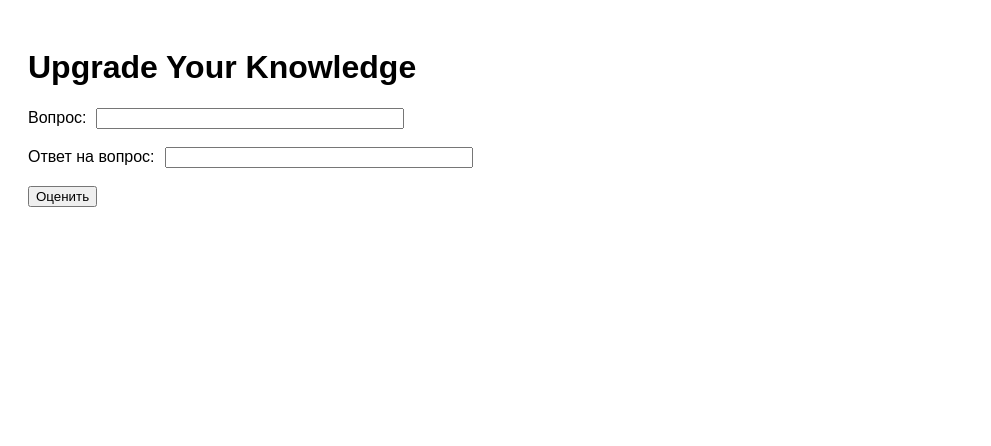
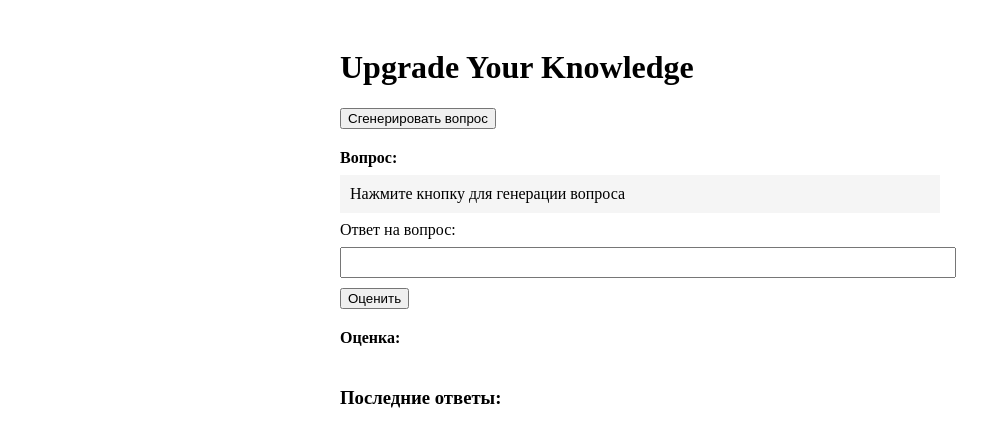
Before and after one commit to Islamzhet/Total-Upgrade-, a Next.js app: page / in a window 1280 px wide. Shown: the top 446 px of the page, without its empty margins (0-991 px from the left). Built offline with nearby package versions, Linux system fonts and the light colour scheme.

Commit message:
Update index.js

```diff
--- a/pages/index.js
+++ b/pages/index.js
@@ -1,54 +1,76 @@
-import { useState } from 'react';
+"use client";
+
+import { useState } from "react";
 
 export default function Home() {
-  const [question, setQuestion] = useState('');
-  const [answer, setAnswer] = useState('');
-  const [result, setResult] = useState(null);
+  const [question, setQuestion] = useState("");
+  const [answer, setAnswer] = useState("");
+  const [result, setResult] = useState("");
+  const [history, setHistory] = useState([]);
 
-  async function handleSubmit(e) {
-    e.preventDefault();
-    const res = await fetch('/api/evaluate', {
-      method: 'POST',
-      headers: { 'Content-Type': 'application/json' },
+  const generateQuestion = async () => {
+    const res = await fetch("/api/generate-question");
+    const data = await res.json();
+    setQuestion(data.question.trim());
+    setAnswer("");
+    setResult("");
+  };
+
+  const evaluateAnswer = async () => {
+    const res = await fetch("/api/evaluate", {
+      method: "POST",
+      headers: {
+        "Content-Type": "application/json",
+      },
       body: JSON.stringify({ question, answer }),
     });
+
     const data = await res.json();
-    setResult(data);
-  }
+    setResult(data.result);
+    setHistory([{ question, answer, result: data.result }, ...history]);
+  };
 
   return (
-    <div style={{ padding: 20, fontFamily: 'Arial' }}>
+    <main style={{ padding: "20px", maxWidth: "600px", margin: "auto" }}>
       <h1>Upgrade Your Knowledge</h1>
-      <form onSubmit={handleSubmit}>
-        <label>
-          Вопрос:
-          <input
-            type="text"
-            value={question}
-            onChange={(e) => setQuestion(e.target.value)}
-            style={{ marginLeft: 10, width: '300px' }}
-          />
-        </label>
-        <br /><br />
+      <button onClick={generateQuestion}>Сгенерировать вопрос</button>
+
+      <div style={{ marginTop: "20px" }}>
+        <strong>Вопрос:</strong>
+        <div style={{ margin: "8px 0", background: "#f5f5f5", padding: "10px" }}>
+          {question || "Нажмите кнопку для генерации вопроса"}
+        </div>
+
         <label>
           Ответ на вопрос:
           <input
             type="text"
             value={answer}
             onChange={(e) => setAnswer(e.target.value)}
-            style={{ marginLeft: 10, width: '300px' }}
+            style={{ width: "100%", marginTop: "8px", padding: "6px" }}
           />
         </label>
-        <br /><br />
-        <button type="submit">Оценить</button>
-      </form>
-      {result && (
-        <div style={{ marginTop: 20 }}>
-          <h3>Результат:</h3>
-          <p>Оценка: {result.score}</p>
-          <p>Комментарий: {result.feedback}</p>
+
+        <button onClick={evaluateAnswer} style={{ marginTop: "10px" }}>
+          Оценить
+        </button>
+
+        <div style={{ marginTop: "20px" }}>
+          <strong>Оценка:</strong> {result}
         </div>
-      )}
-    </div>
+      </div>
+
+      <div style={{ marginTop: "40px" }}>
+        <h3>Последние ответы:</h3>
+        {history.map((item, idx) => (
+          <div key={idx} style={{ marginBottom: "20px" }}>
+            <div><strong>Вопрос:</strong> {item.question}</div>
+            <div><strong>Ответ:</strong> {item.answer}</div>
+            <div><strong>Оценка:</strong> {item.result}</div>
+            <hr />
+          </div>
+        ))}
+      </div>
+    </main>
   );
 }
```
